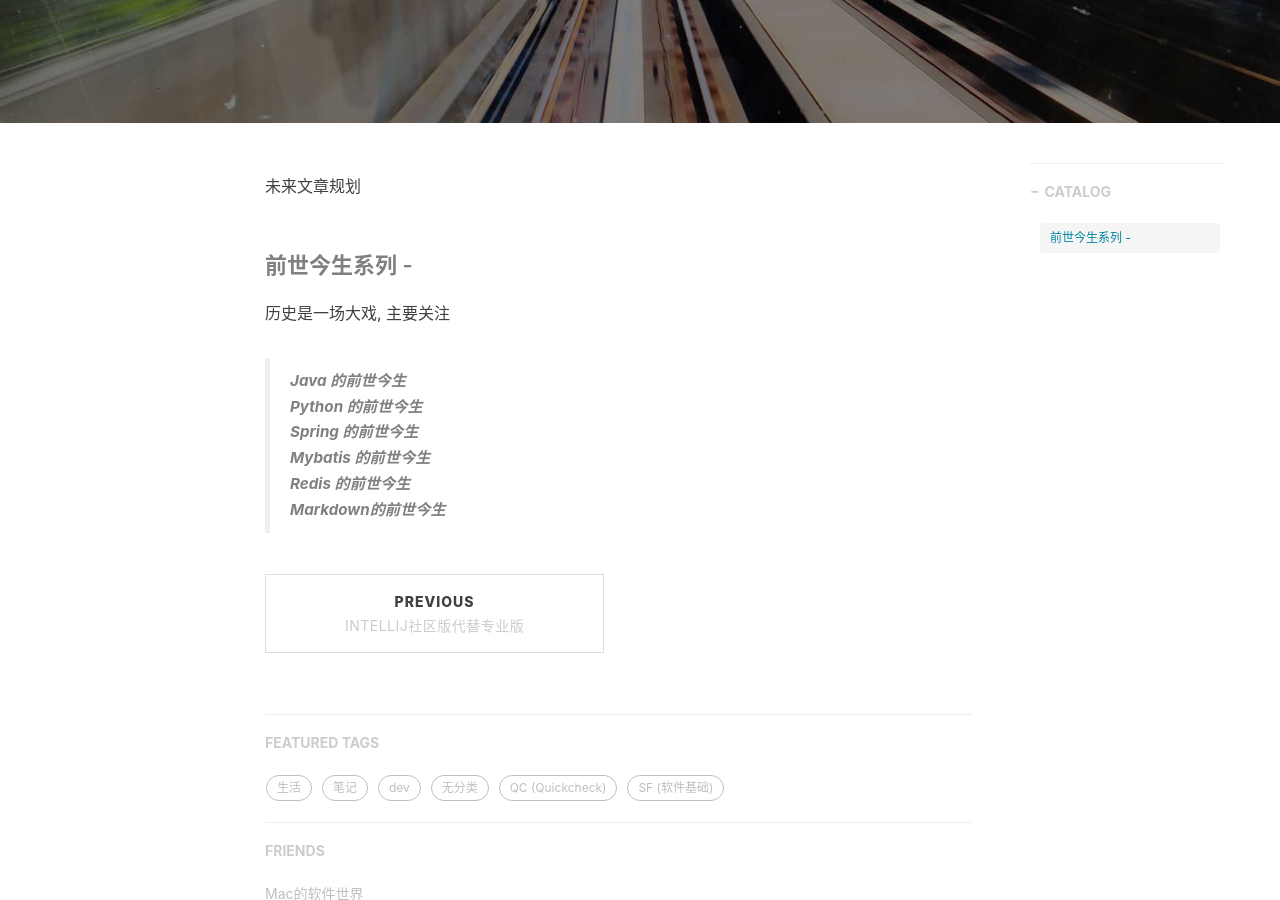
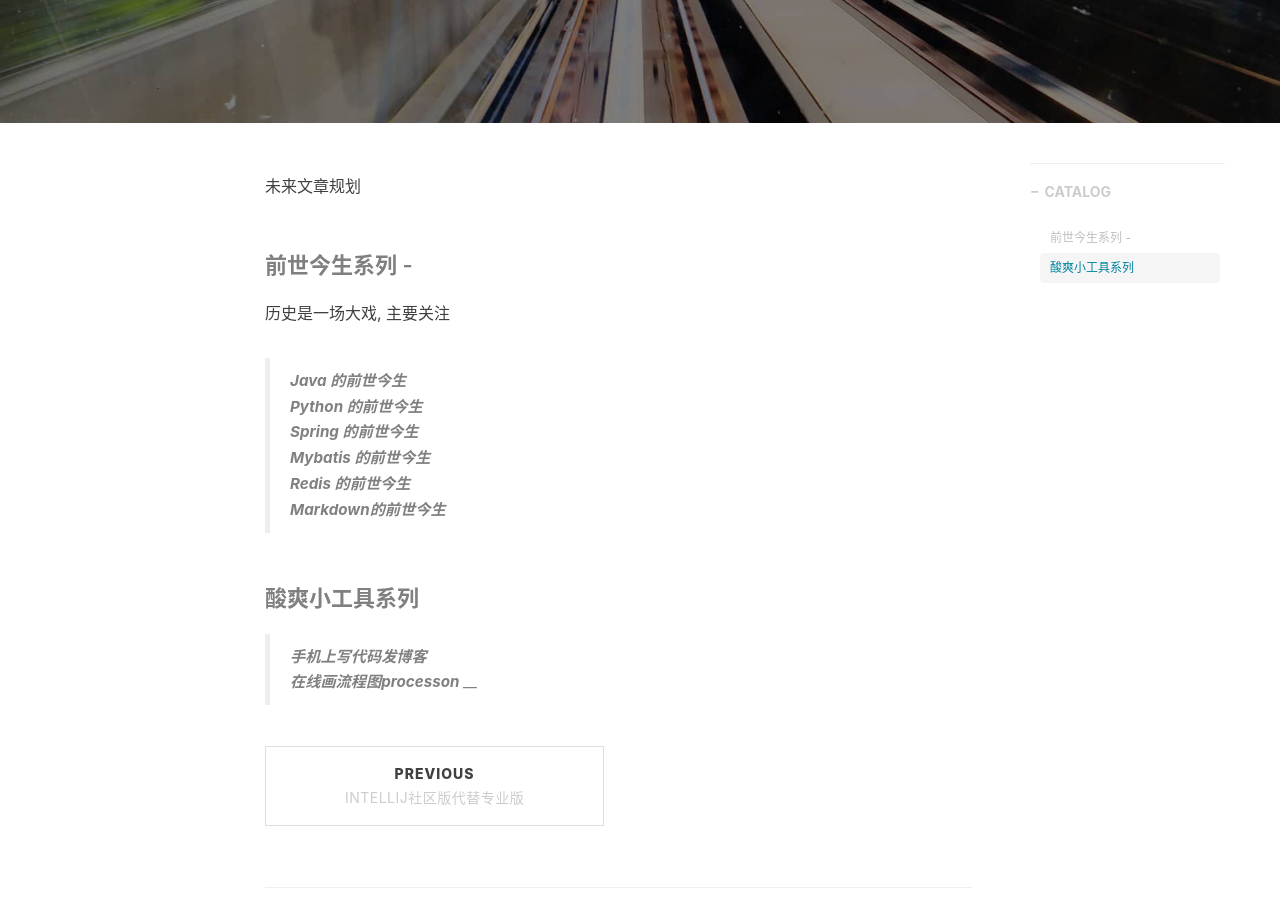
Before and after one commit to lushubei/lushubei.github.io, a Jekyll site: the page built from _posts/nothing/2020-02-19-blog-plan.md, in a window 1280 px wide and 900 px high, scrolled down 400 px. Built offline with Jekyll 4.4.1, drawn with Linux system fonts in a browser that asks for light colours; nearby versions of some CDN libraries; comment, search, counter and statistics services are not loaded.

Commit message:
加个项目

```diff
--- a/_posts/nothing/2020-02-19-blog-plan.md
+++ b/_posts/nothing/2020-02-19-blog-plan.md
@@ -26,3 +26,9 @@ tags:
 > __Redis 的前世今生__
 >
 > __Markdown的前世今生__
+
+#### 酸爽小工具系列
+> __手机上写代码发博客__
+>
+> __在线画流程图processon__
+> __
```
